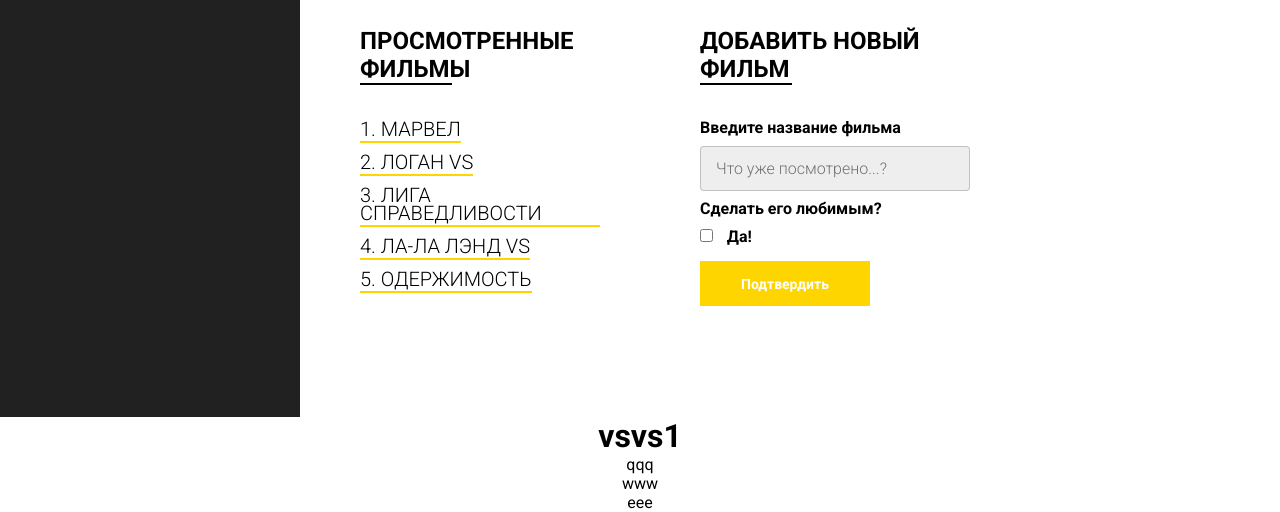
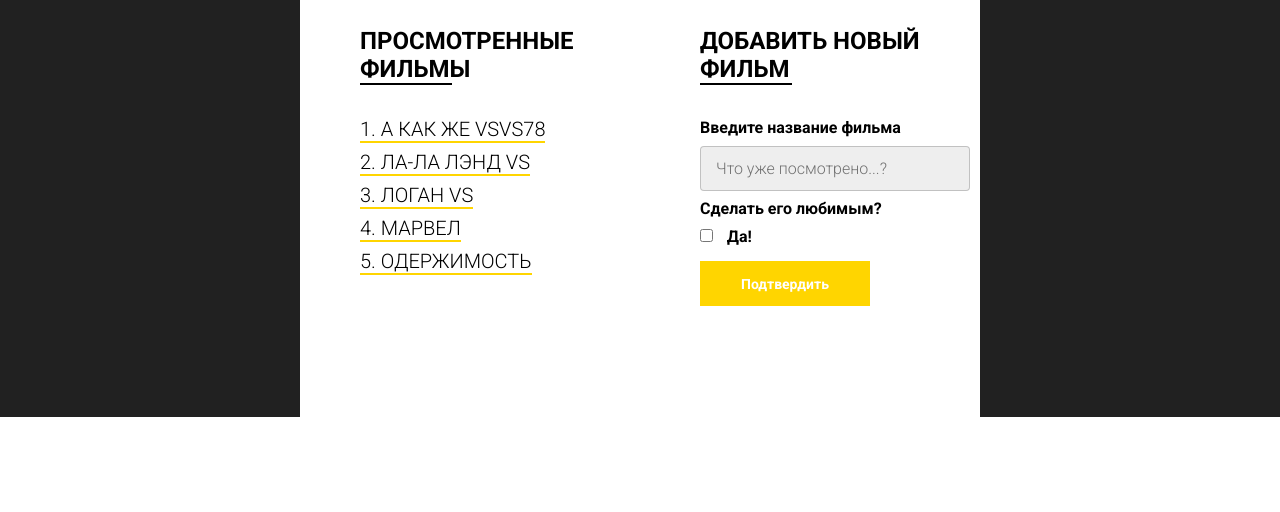
Before and after one commit to VSABALAIEV78/JS_Practice, a plain HTML site: page VS1/projectUD/index.html in a window 1280 px wide. Shown: the part 463-975 px from the top of the page. After the commit the page ends 880 px from the top, so only its background shows below. Drawn offline with Linux system fonts and the light colour scheme.

Commit message:
Task 44. Elements on the page + films - solved ++

```diff
--- a/VS1/projectUD/index.html
+++ b/VS1/projectUD/index.html
@@ -85,17 +85,6 @@
         </div>
     </main>
 
-    <h1>
-        <center>vsvs1</center>
-    </h1>
-    <ol>
-        <center>
-            <li>qqq</li>
-            <li>www</li>
-            <li>eee</li>
-        </center>
-    </ol>
-
     <script src="js/script.js"></script>
 </body>
 
--- a/VS1/projectUD/js/script.js
+++ b/VS1/projectUD/js/script.js
@@ -18,11 +18,11 @@ const movieDB = {
     movies: [
         "Марвел",
         "Логан vs",
-        "Лига справедливости",
+        "справедливости",
         "Ла-ла лэнд vs",
         "Одержимость",
         "Скотт Пилигрим против...",
-        "VSVS78"
+        "А как же VSVS78"
     ]
 };
 
@@ -30,17 +30,24 @@ const ads = document.getElementsByClassName('promo__adv'),
     genre = document.getElementsByClassName('promo__genre'),
     promoBG = document.getElementsByClassName('promo__bg'),
     filmsList = document.getElementsByClassName('promo__interactive-list'),
-    film = document.getElementsByClassName('promo__interactive-item');
+    film = document.getElementsByClassName('promo__interactive-item'),
+    AD = document.querySelectorAll('.promo__adv img');
 
 // 1) revome ADs
-ads[0].remove();
+
+//ads[0].remove();
+
+AD.forEach(item => {
+    item.remove();
+}); // уберет картинки, оставит рекламный блок
 
 // 2) change genre
 const div = document.createElement('div');
 div.classList.add('promo__genre');
 //genre[0].after(div1); - добавляет елемент в хтмл (не обязательно если  делать replace)
 div.innerHTML = 'ДРАМА'; // добавляет текст в div тег
-genre[0].replaceWith(div); // сам реплейс
+//genre[0].replaceWith(div); // сам реплейс
+genre[0].textContent = 'ДРРРАМА';
 
 // 3) change image bg
 
@@ -50,6 +57,8 @@ promoBG[0].style.cssText = 'background: url("img/bg.jpg") center center/cover no
 // 4) sorting films
 
 //console.log(film[0]);
+
+movieDB.movies.sort();
 
 const f1 = () => {
     for (let i = 0; i < 5; i++) {
@@ -67,6 +76,6 @@ function setfilms() {
     }
     return;
 }
-//console.log(setfilms());
+//setfilms();
 
-//
+//Task 44. Elements on the page + films - solved
```
